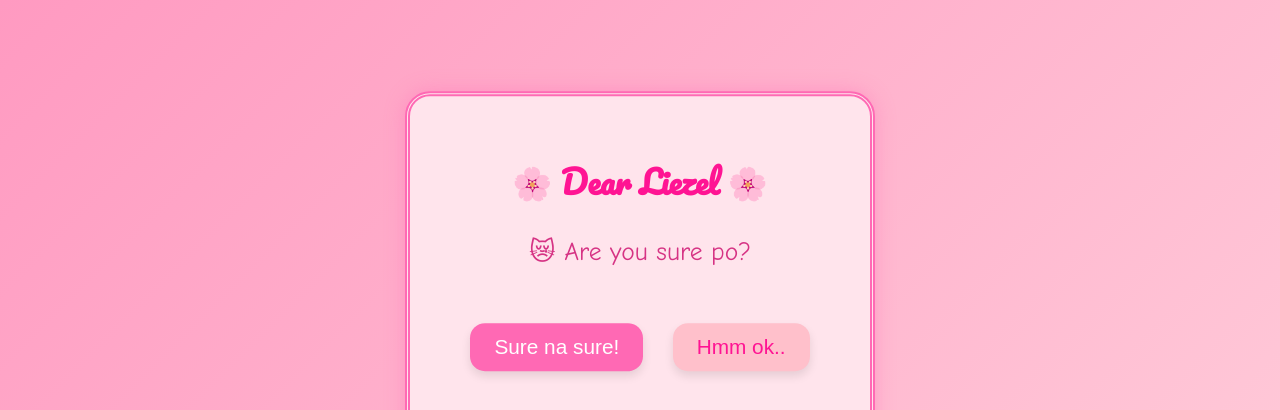
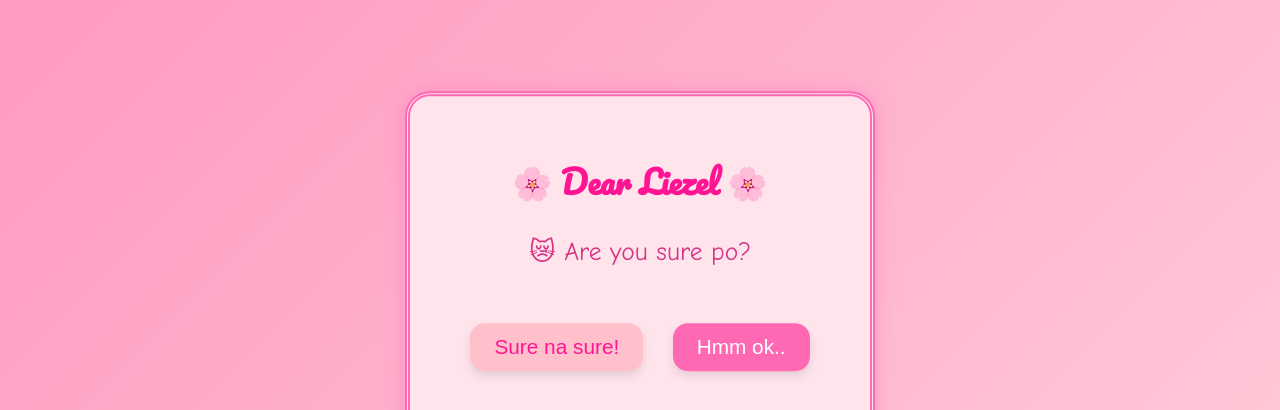
Before and after one commit to ItsJeffDev/date, a plain HTML site: page question_2_no.html in a window 1280 px wide. Shown: the top 410 px of the page. Drawn offline with Linux system fonts and the light colour scheme.

Commit message:
switch the button

```diff
--- a/question_2_no.html
+++ b/question_2_no.html
@@ -11,8 +11,8 @@
     <h2 id="top">🌸 Dear Liezel 🌸</h2>
     <p id="questionText" class="question">😿 Are you sure po?</p>
     <div class="buttons">
-      <button id="yesBtn" onclick="no_1_q()">Sure na sure!</button>
-      <button id="noBtn" onclick="maybe()">Hmm ok.. </button>
+      <button id="noBtn" onclick="no_1_q()">Sure na sure!</button>
+      <button id="yesBtn" onclick="maybe()">Hmm ok.. </button>
     </div>
     <div class="response">
         <img class="gf" src="https://media2.giphy.com/media/v1.Y2lkPTc5MGI3NjExNzA0OHl6bnc4cHUxeWdpanVxeGg0c2J1cjBjZ3Jpb2dnZ3A5ZXhzNSZlcD12MV9pbnRlcm5hbF9naWZfYnlfaWQmY3Q9Zw/kKUoc5lhM1OrkZcMeT/giphy.gif" alt="Gif">
```
